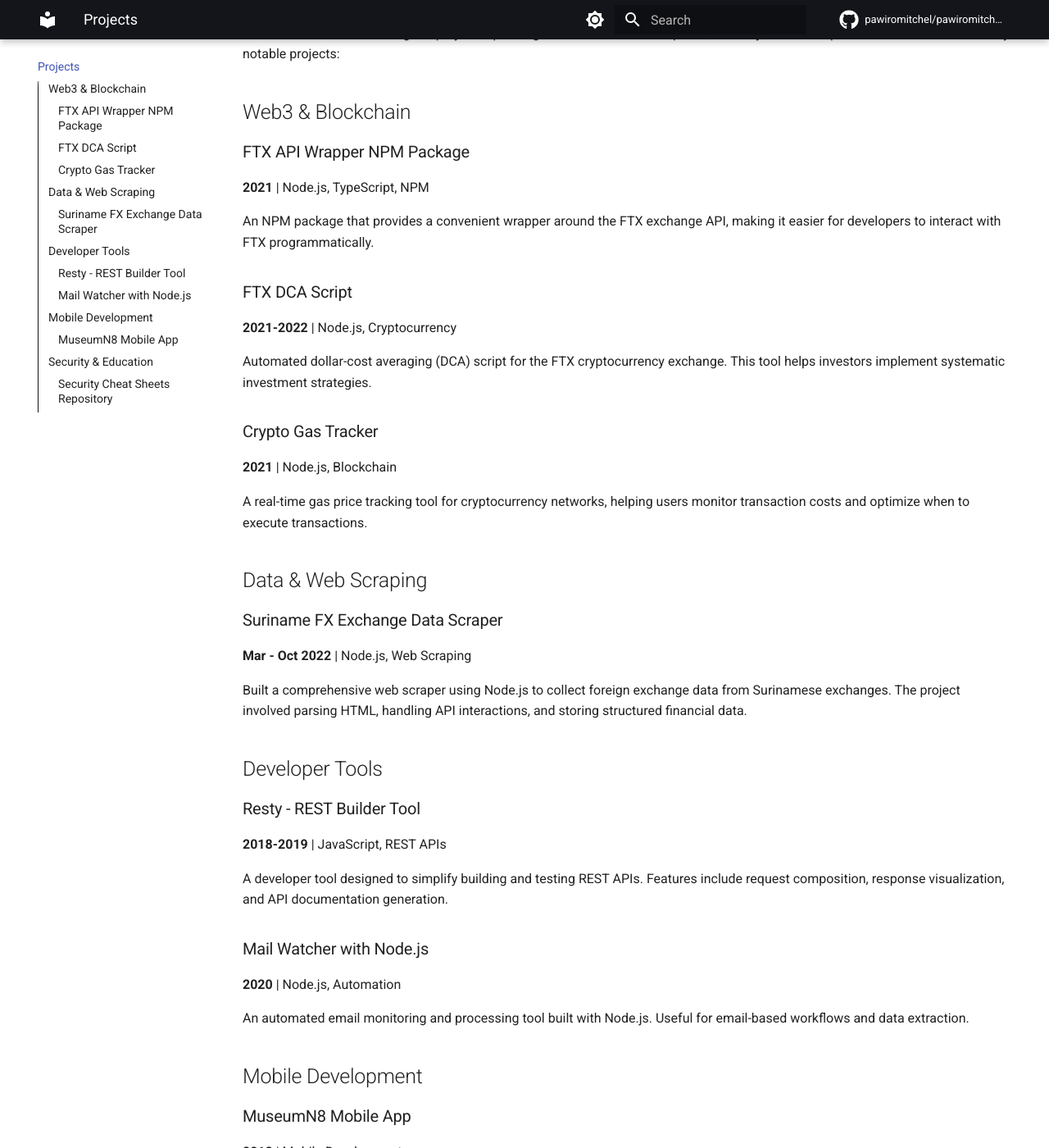
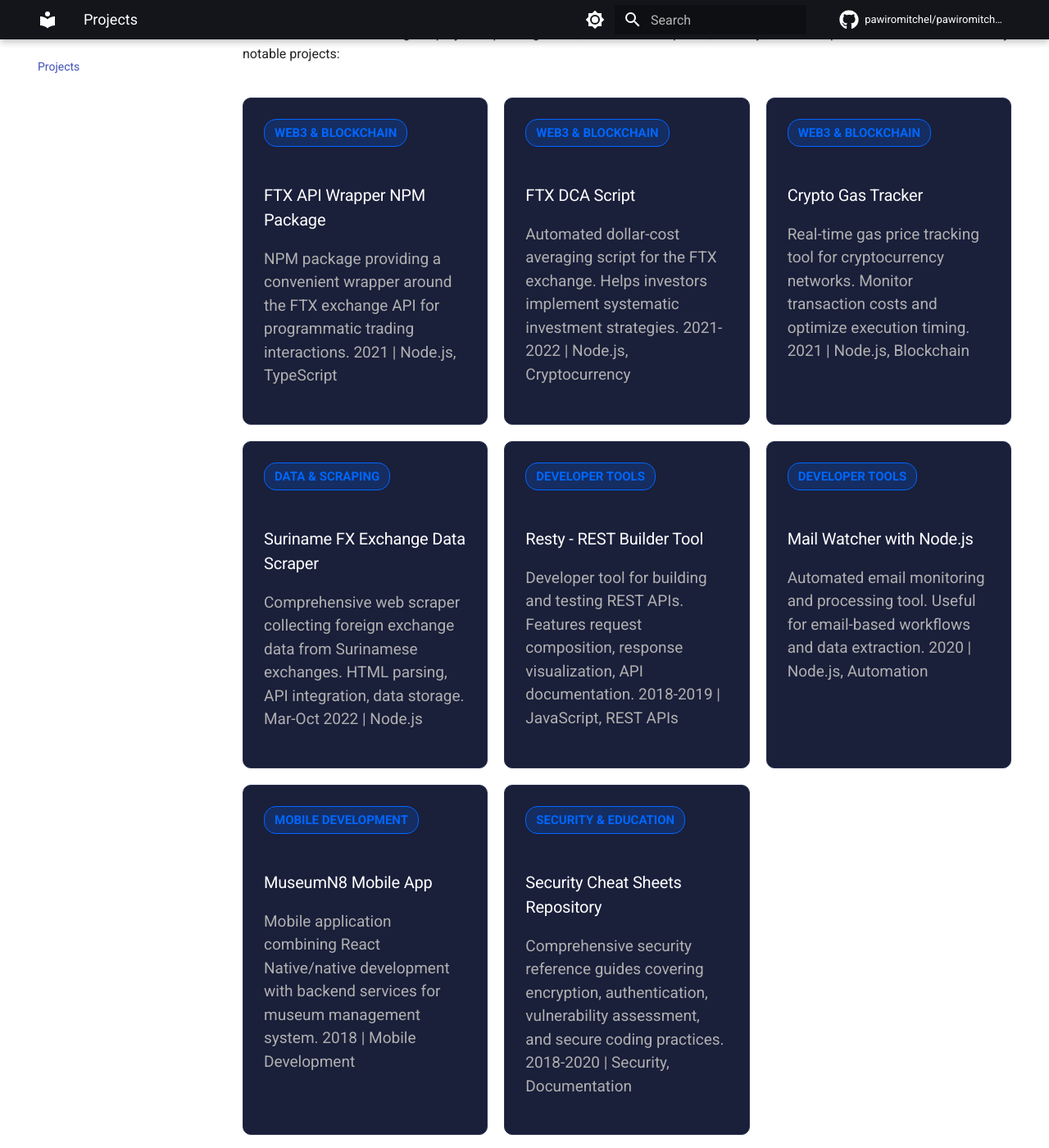
Before and after one commit to pawiromitchel/pawiromitchel.com, an MkDocs documentation site: the page built from docs/projects/index.md, in a window 1280 px wide and 1400 px high, scrolled down 200 px. Shown: the whole window at 82% size. Built offline with MkDocs 1.6.1 and Material for MkDocs 9.7.7, drawn with Linux system fonts in a browser that asks for light colours; comment, search, counter and statistics services are not loaded; some of the changed text lies outside the part shown.

Commit message:
Enhance projects, skills, and experience pages with visual layouts
**Projects Page:**
- Redesign with card-based grid layout (3 columns responsive)
- Add color-coded category badges (Web3, Data, Tools, Mobile, Security)
- Improve card styling with hover effects
- Display 8 major projects with organized presentation

**Skills Page:**
- Create skills grid with 8 skill categories
- Implement color-coded skill tags with hover animations
- Categories: Languages, Web3, Backend, Security, Web, Data, DevOps, Languages
- Add certification timeline with visual layout
- Add hackathon achievements with timeline styling

**Experience Page:**
- Redesign as visual timeline instead of plain headings
- Timeline items with left border accent and hover effects
- Show all 5 positions: QuickNode (2 roles), INFINITRI, Alembo B.V., Bit Dynamics
- Include key achievements as bullet points per role
- Display relevant skills for each position
- Improved visual hierarchy and readability

All pages now feature:
- Professional card/timeline layouts
- Smooth hover animations
- Color-coded information
- Better visual hierarchy
- Responsive grid designs

Co-Authored-By: Claude Haiku 4.5 <noreply@anthropic.com>

```diff
--- a/docs/experience/index.md
+++ b/docs/experience/index.md
@@ -2,58 +2,68 @@
 
 Throughout my career, I've built solutions spanning full-stack web development, blockchain infrastructure, technical support, and DevOps. I've worked with companies in the Web3 space and traditional software development, growing from Web Developer to Lead Software Engineer to Technical Operations roles.
 
-## Current Role
+<div class="timeline">
 
-### QuickNode
-**Full-time · 3 yrs 11 mos** | Miami, Florida, United States · Remote
+<div class="timeline-item">
+<div class="timeline-date">Aug 2025 – Present</div>
+<div class="timeline-title">Technical Operations Engineer</div>
+<div class="timeline-company">QuickNode | Miami, Florida (Remote)</div>
+<p>Leading technical operations for blockchain infrastructure platform serving thousands of developers. Managing DevOps, infrastructure optimization, and customer-facing technical support.</p>
+</div>
 
-#### Technical Operations Engineer
-**Aug 2025 – Present** (7 months)
+<div class="timeline-item">
+<div class="timeline-date">Apr 2022 – Sep 2025</div>
+<div class="timeline-title">Senior Web3 Support Engineer</div>
+<div class="timeline-company">QuickNode | Miami, Florida (Remote)</div>
+<p><strong>Key Achievements:</strong></p>
+<ul>
+<li>Provided multi-platform customer support on Zendesk, Slack, Discord, and Twitter, resolving technical issues while ensuring SLA compliance</li>
+<li>Developed internal application automating Enterprise Alerts by integrating Grafana alerts, parsing data, and forwarding to Slack channels</li>
+<li>Executed DevOps and Infrastructure tasks across multiple blockchains including system upgrades and configuration management</li>
+<li>Created Playbooks, SOPs, and FAQs; reviewed technical documentation prior to publication</li>
+</ul>
+<p><strong>Skills:</strong> Technical Support, Zendesk, Grafana, Slack API, Blockchain Infrastructure</p>
+</div>
 
-#### Senior Web3 Support Engineer
-**Apr 2022 – Sep 2025** (3 years 6 months)
+<div class="timeline-item">
+<div class="timeline-date">Feb 2022 – Dec 2022</div>
+<div class="timeline-title">Web3 Lead Developer</div>
+<div class="timeline-company">INFINITRI | Suriname (Remote) · Part-time</div>
+<p>Contributed to building the foundation of Infinitri's proof-of-concept blockchain application. Brought technical blockchain knowledge and mentored team members.</p>
+<p><strong>Skills:</strong> DAO, Data Analysis, Web3 Architecture</p>
+</div>
 
-Building blockchain infrastructure and providing world-class technical support to customers. Key responsibilities:
+<div class="timeline-item">
+<div class="timeline-date">Feb 2017 – Feb 2022</div>
+<div class="timeline-title">Lead Software Engineer</div>
+<div class="timeline-company">Alembo B.V. | Suriname · Full-time</div>
+<p><strong>Key Achievements:</strong></p>
+<ul>
+<li>Led development teams and architected solutions for web and mobile platforms at scale</li>
+<li>Proposed and led migration of internal desktop tool (C#) to web-based application (Angular + MySQL), resulting in 3x development speed increase</li>
+<li>Implemented data ingestion pipelines using Pentaho, processing millions of CSV/Excel records</li>
+<li>Developed and maintained websites, webapps, and mobile apps with custom solutions</li>
+<li>Managed Linux servers: DNS, SSL certificates, system upgrades, infrastructure health</li>
+<li>Built DETA: BPO offshore data transcription software for digitized herbarium specimens</li>
+</ul>
+<p><strong>Skills:</strong> Pentaho, Angular, MySQL, Linux Administration, Project Leadership</p>
+</div>
 
-- Provided multi-platform customer support on Zendesk, Slack, Discord, and Twitter, swiftly resolving technical issues while ensuring compliance with Service Level Agreements (SLAs)
-- Developed an internal application to automate Enterprise Alerts by integrating Grafana alerts, parsing data, and forwarding it to appropriate Enterprise Slack channels
-- Executed DevOps and Infrastructure tasks across multiple blockchains, including system upgrades, configuration changes, and ensuring overall infrastructure health
-- Contributed to team knowledge by creating Playbooks, SOPs, and FAQs; reviewed technical content such as docs and guides prior to publication
-- **Skills:** Technical Support, Zendesk, and +9 other technologies
+<div class="timeline-item">
+<div class="timeline-date">Aug 2016 – Feb 2017</div>
+<div class="timeline-title">Web Developer</div>
+<div class="timeline-company">Bit Dynamics N.V. | Suriname · Full-time</div>
+<p><strong>Responsibilities:</strong></p>
+<ul>
+<li>Developed and maintained customer websites built with WordPress, Joomla, and Magento</li>
+<li>Developed and maintained mobile applications</li>
+<li>Contributed to digitization project for archive data using Laravel</li>
+<li>Developed custom WordPress plugins to extend functionality</li>
+</ul>
+<p><strong>Skills:</strong> Ionic Framework, AngularJS, WordPress, Magento, Laravel</p>
+</div>
 
----
-
-## Previous Positions
-
-### INFINITRI
-**Web3 Lead Developer** | Part-time | Feb 2022 – Dec 2022 (11 months) | Suriname · Remote
-
-Contributed to building the foundation of Infinitri's proof-of-concept app, bringing technical knowledge of blockchain and sharing it with the team.
-
-- **Skills:** DAO, Data Analysis, and +2 additional technologies
-
-### Alembo B.V.
-**Lead Software Engineer** | Full-time | Feb 2017 – Feb 2022 (5 years 1 month) | Suriname
-
-Led development teams and architected solutions for web and mobile platforms. Managed infrastructure and data pipelines at scale.
-
-- Proposed and led the migration of an internal desktop tool from C# to a web-based application using Angular and MySQL, resulting in a 3x increase in development speed by enabling training for other developers to contribute to the codebase
-- Implemented data ingestion processes using Pentaho, efficiently inserting millions of CSV/Excel records into the database for processing
-- Developed and maintained websites, webapps and mobile apps, customizing solutions and configurations to meet the unique needs of each customer
-- Installed and managed Linux servers, overseeing DNS management, SSL certificates, system upgrades, and overall server health
-- **Key Project:** DETA - A BPO offshore data transcription software for digitized herbarium specimens and other data entry projects
-- **Skills:** Pentaho, Angular, and +6 additional technologies
-
-### Bit Dynamics N.V.
-**Web Developer** | Full-time | Aug 2016 – Feb 2017 (7 months) | Suriname
-
-Early-career web development role focused on customer-facing solutions.
-
-- Developed and maintained customer websites built with WordPress, Joomla, and Magento
-- Developed and maintained mobile applications
-- Contributed to a digitization project for archive data, developed using Laravel
-- Developed custom WordPress plugins to extend functionality
-- **Skills:** Ionic Framework, AngularJS, and +4 additional technologies
+</div>
 
 ---
 
--- a/docs/projects/index.md
+++ b/docs/projects/index.md
@@ -2,55 +2,57 @@
 
 I've worked on a diverse range of projects spanning Web3, backend development, security, and developer tools. Here are some of my notable projects:
 
-## Web3 & Blockchain
+<div class="projects-grid">
 
-### FTX API Wrapper NPM Package
-**2021** | Node.js, TypeScript, NPM
+<div class="project-card">
+<span class="project-category">Web3 & Blockchain</span>
+<h3 class="project-title">FTX API Wrapper NPM Package</h3>
+<p class="project-description">NPM package providing a convenient wrapper around the FTX exchange API for programmatic trading interactions. 2021 | Node.js, TypeScript</p>
+</div>
 
-An NPM package that provides a convenient wrapper around the FTX exchange API, making it easier for developers to interact with FTX programmatically.
+<div class="project-card">
+<span class="project-category">Web3 & Blockchain</span>
+<h3 class="project-title">FTX DCA Script</h3>
+<p class="project-description">Automated dollar-cost averaging script for the FTX exchange. Helps investors implement systematic investment strategies. 2021-2022 | Node.js, Cryptocurrency</p>
+</div>
 
-### FTX DCA Script
-**2021-2022** | Node.js, Cryptocurrency
+<div class="project-card">
+<span class="project-category">Web3 & Blockchain</span>
+<h3 class="project-title">Crypto Gas Tracker</h3>
+<p class="project-description">Real-time gas price tracking tool for cryptocurrency networks. Monitor transaction costs and optimize execution timing. 2021 | Node.js, Blockchain</p>
+</div>
 
-Automated dollar-cost averaging (DCA) script for the FTX cryptocurrency exchange. This tool helps investors implement systematic investment strategies.
+<div class="project-card">
+<span class="project-category">Data & Scraping</span>
+<h3 class="project-title">Suriname FX Exchange Data Scraper</h3>
+<p class="project-description">Comprehensive web scraper collecting foreign exchange data from Surinamese exchanges. HTML parsing, API integration, data storage. Mar-Oct 2022 | Node.js</p>
+</div>
 
-### Crypto Gas Tracker
-**2021** | Node.js, Blockchain
+<div class="project-card">
+<span class="project-category">Developer Tools</span>
+<h3 class="project-title">Resty - REST Builder Tool</h3>
+<p class="project-description">Developer tool for building and testing REST APIs. Features request composition, response visualization, API documentation. 2018-2019 | JavaScript, REST APIs</p>
+</div>
 
-A real-time gas price tracking tool for cryptocurrency networks, helping users monitor transaction costs and optimize when to execute transactions.
+<div class="project-card">
+<span class="project-category">Developer Tools</span>
+<h3 class="project-title">Mail Watcher with Node.js</h3>
+<p class="project-description">Automated email monitoring and processing tool. Useful for email-based workflows and data extraction. 2020 | Node.js, Automation</p>
+</div>
 
-## Data & Web Scraping
+<div class="project-card">
+<span class="project-category">Mobile Development</span>
+<h3 class="project-title">MuseumN8 Mobile App</h3>
+<p class="project-description">Mobile application combining React Native/native development with backend services for museum management system. 2018 | Mobile Development</p>
+</div>
 
-### Suriname FX Exchange Data Scraper
-**Mar - Oct 2022** | Node.js, Web Scraping
+<div class="project-card">
+<span class="project-category">Security & Education</span>
+<h3 class="project-title">Security Cheat Sheets Repository</h3>
+<p class="project-description">Comprehensive security reference guides covering encryption, authentication, vulnerability assessment, and secure coding practices. 2018-2020 | Security, Documentation</p>
+</div>
 
-Built a comprehensive web scraper using Node.js to collect foreign exchange data from Surinamese exchanges. The project involved parsing HTML, handling API interactions, and storing structured financial data.
-
-## Developer Tools
-
-### Resty - REST Builder Tool
-**2018-2019** | JavaScript, REST APIs
-
-A developer tool designed to simplify building and testing REST APIs. Features include request composition, response visualization, and API documentation generation.
-
-### Mail Watcher with Node.js
-**2020** | Node.js, Automation
-
-An automated email monitoring and processing tool built with Node.js. Useful for email-based workflows and data extraction.
-
-## Mobile Development
-
-### MuseumN8 Mobile App
-**2018** | Mobile Development
-
-A mobile application developed for the MuseumN8 project, combining React Native or native development with backend services.
-
-## Security & Education
-
-### Security Cheat Sheets Repository
-**2018-2020** | Security, Documentation
-
-A comprehensive repository of security-related cheat sheets and quick reference guides. Covers topics like encryption, authentication, vulnerability assessment, and secure coding practices.
+</div>
 
 ---
 
--- a/docs/skills/index.md
+++ b/docs/skills/index.md
@@ -2,69 +2,145 @@
 
 ## Programming Languages
 
-- **JavaScript/TypeScript** - Modern JavaScript with ES6+, extensive TypeScript experience
-- **Node.js** - Full-stack JavaScript development, backend services, automation
-- **Python** - Data processing, automation, scripting
-- **Go** - Systems programming and performance-critical applications
-- **PHP** - Web development and legacy system maintenance
+<div class="skills-grid">
+<div class="skills-category">
+<h4>💻 Languages</h4>
+<div class="skill-tags">
+<span class="skill-tag">JavaScript/TypeScript</span>
+<span class="skill-tag">Node.js</span>
+<span class="skill-tag">Python</span>
+<span class="skill-tag">Go</span>
+<span class="skill-tag">PHP</span>
+</div>
+</div>
 
-## Specializations
+<div class="skills-category">
+<h4>🔗 Web3 & Blockchain</h4>
+<div class="skill-tags">
+<span class="skill-tag">Smart Contracts</span>
+<span class="skill-tag">Ethereum</span>
+<span class="skill-tag">Exchange APIs</span>
+<span class="skill-tag">DeFi</span>
+<span class="skill-tag">Blockchain Analysis</span>
+</div>
+</div>
 
-### Web3 & Blockchain
-- Smart contract interaction and integration
-- Cryptocurrency exchange APIs (FTX, Uniswap, etc.)
-- Blockchain explorers and data analysis
-- DeFi application development
+<div class="skills-category">
+<h4>⚙️ Backend Development</h4>
+<div class="skill-tags">
+<span class="skill-tag">REST APIs</span>
+<span class="skill-tag">Microservices</span>
+<span class="skill-tag">Database Design</span>
+<span class="skill-tag">Real-time Processing</span>
+<span class="skill-tag">System Automation</span>
+</div>
+</div>
 
-### Backend Development
-- REST API design and implementation
-- Node.js microservices
-- Database design and optimization
-- Real-time data processing
-- System automation
+<div class="skills-category">
+<h4>🔒 Security & Hacking</h4>
+<div class="skill-tags">
+<span class="skill-tag">Certified Ethical Hacker</span>
+<span class="skill-tag">Penetration Testing</span>
+<span class="skill-tag">Secure Coding</span>
+<span class="skill-tag">Vulnerability Assessment</span>
+<span class="skill-tag">OWASP</span>
+</div>
+</div>
 
-### Security & Ethical Hacking
-- Certified Ethical Hacker (CEH)
-- Vulnerability assessment and penetration testing
-- Secure coding practices
-- Security architecture design
-- OWASP top 10 mitigation
+<div class="skills-category">
+<h4>🌐 Web Development</h4>
+<div class="skill-tags">
+<span class="skill-tag">Full-Stack</span>
+<span class="skill-tag">Angular</span>
+<span class="skill-tag">Responsive Design</span>
+<span class="skill-tag">SPAs</span>
+<span class="skill-tag">Frontend</span>
+</div>
+</div>
 
-### Web Development
-- Full-stack development (Frontend & Backend)
-- Angular framework
-- Responsive web design
-- Single Page Applications (SPAs)
+<div class="skills-category">
+<h4>📊 Data & Scraping</h4>
+<div class="skill-tags">
+<span class="skill-tag">Puppeteer</span>
+<span class="skill-tag">Web Scraping</span>
+<span class="skill-tag">Data Extraction</span>
+<span class="skill-tag">Data Pipelines</span>
+<span class="skill-tag">ETL</span>
+</div>
+</div>
 
-### Data & Web Scraping
-- Web scraping with Node.js (Puppeteer, Cheerio)
-- Data extraction and transformation
-- Automated data collection pipelines
-- Structured and unstructured data processing
+<div class="skills-category">
+<h4>🚀 DevOps & Tools</h4>
+<div class="skill-tags">
+<span class="skill-tag">GitHub Actions</span>
+<span class="skill-tag">Docker</span>
+<span class="skill-tag">Kubernetes</span>
+<span class="skill-tag">Git</span>
+<span class="skill-tag">NPM</span>
+<span class="skill-tag">MkDocs</span>
+</div>
+</div>
 
-### DevOps & Tools
-- GitHub Actions CI/CD
-- Static site generation (MkDocs)
-- Package management (NPM)
-- Version control (Git)
-- Docker containerization
+<div class="skills-category">
+<h4>🗣️ Languages</h4>
+<div class="skill-tags">
+<span class="skill-tag">English</span>
+<span class="skill-tag">Dutch</span>
+<span class="skill-tag">Sranan Tongo</span>
+</div>
+</div>
+</div>
 
-## Languages
+## Certifications & Awards
 
-- **English** - Professional working proficiency
-- **Dutch** - Native/Bilingual
-- **Sranan Tongo** - Native/Bilingual
+<div class="timeline">
 
-## Certifications
+<div class="timeline-item">
+<div class="timeline-date">June 2018</div>
+<div class="timeline-title">Certified Ethical Hacker (CEH)</div>
+<div class="timeline-company">Globally Recognized Security Certification</div>
+</div>
 
-- **Certified Ethical Hacker (CEH)** - June 2018
-- **Essentials in JavaScript ES6** - Udemy, June 2019
-- **Learn Ethical Hacking From Scratch** - Udemy, April 2018
+<div class="timeline-item">
+<div class="timeline-date">June 2019</div>
+<div class="timeline-title">Essentials in JavaScript ES6</div>
+<div class="timeline-company">Udemy Professional Certification</div>
+</div>
 
-## Achievements
+<div class="timeline-item">
+<div class="timeline-date">April 2018</div>
+<div class="timeline-title">Learn Ethical Hacking From Scratch</div>
+<div class="timeline-company">Udemy Professional Certification</div>
+</div>
 
-- **Multiple Hackathon Winner**
-  - 1st Place IT Core (2x)
-  - 2nd Place IT Core
-  - 3rd Place CTF Suriname
-  - 4th Place WWF Fishackathon
+</div>
+
+## Hackathon Achievements
+
+<div class="timeline">
+
+<div class="timeline-item">
+<div class="timeline-date">2x 1st Place</div>
+<div class="timeline-title">IT Core Hackathon</div>
+<div class="timeline-company">Multiple wins in competitive IT challenges</div>
+</div>
+
+<div class="timeline-item">
+<div class="timeline-date">2nd Place</div>
+<div class="timeline-title">IT Core Hackathon</div>
+<div class="timeline-company">Strong performance in hackathon competition</div>
+</div>
+
+<div class="timeline-item">
+<div class="timeline-date">3rd Place</div>
+<div class="timeline-title">CTF Suriname</div>
+<div class="timeline-company">Capture The Flag Security Competition</div>
+</div>
+
+<div class="timeline-item">
+<div class="timeline-date">4th Place</div>
+<div class="timeline-title">WWF Fishackathon</div>
+<div class="timeline-company">World Wildlife Fund Sustainability Challenge</div>
+</div>
+
+</div>
```
